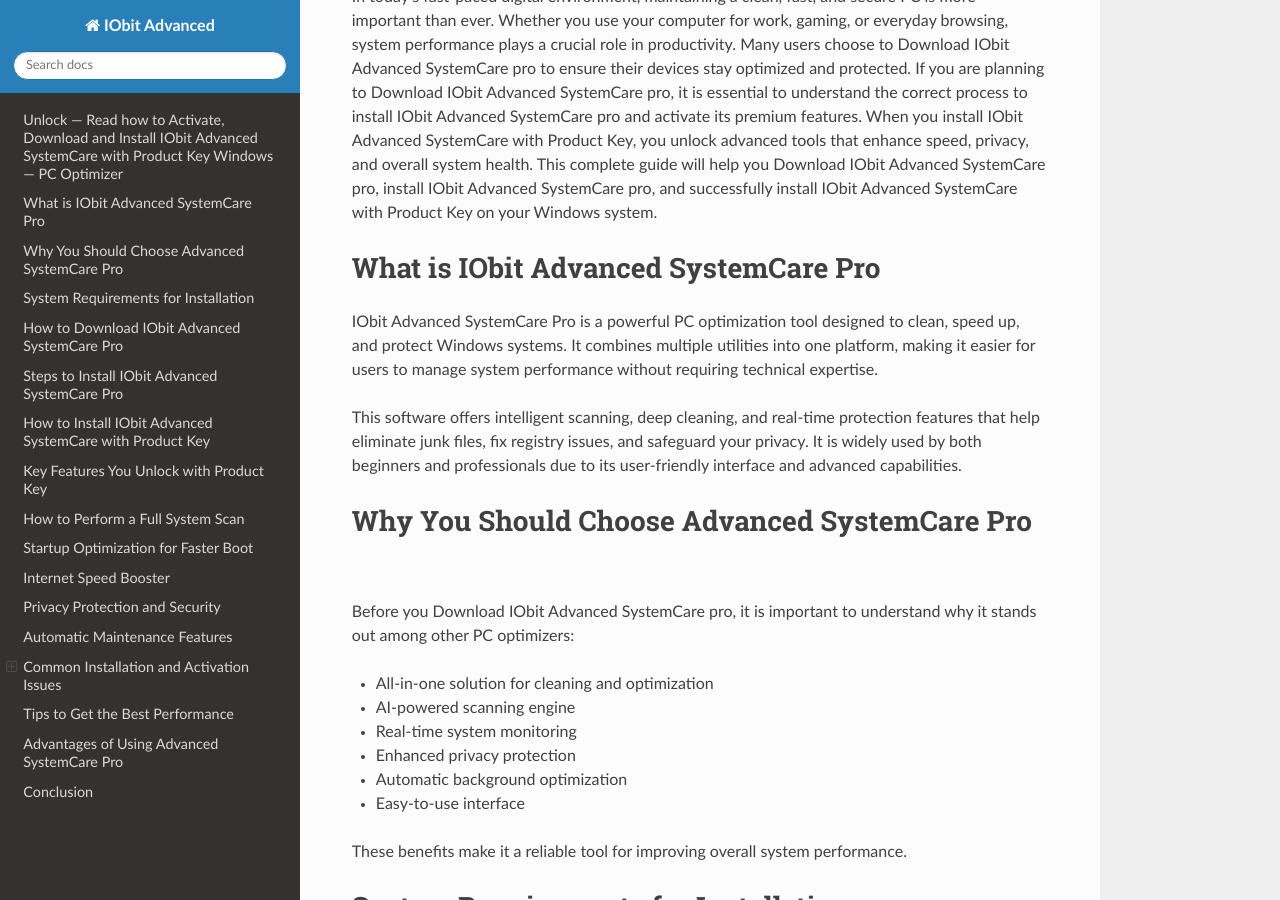
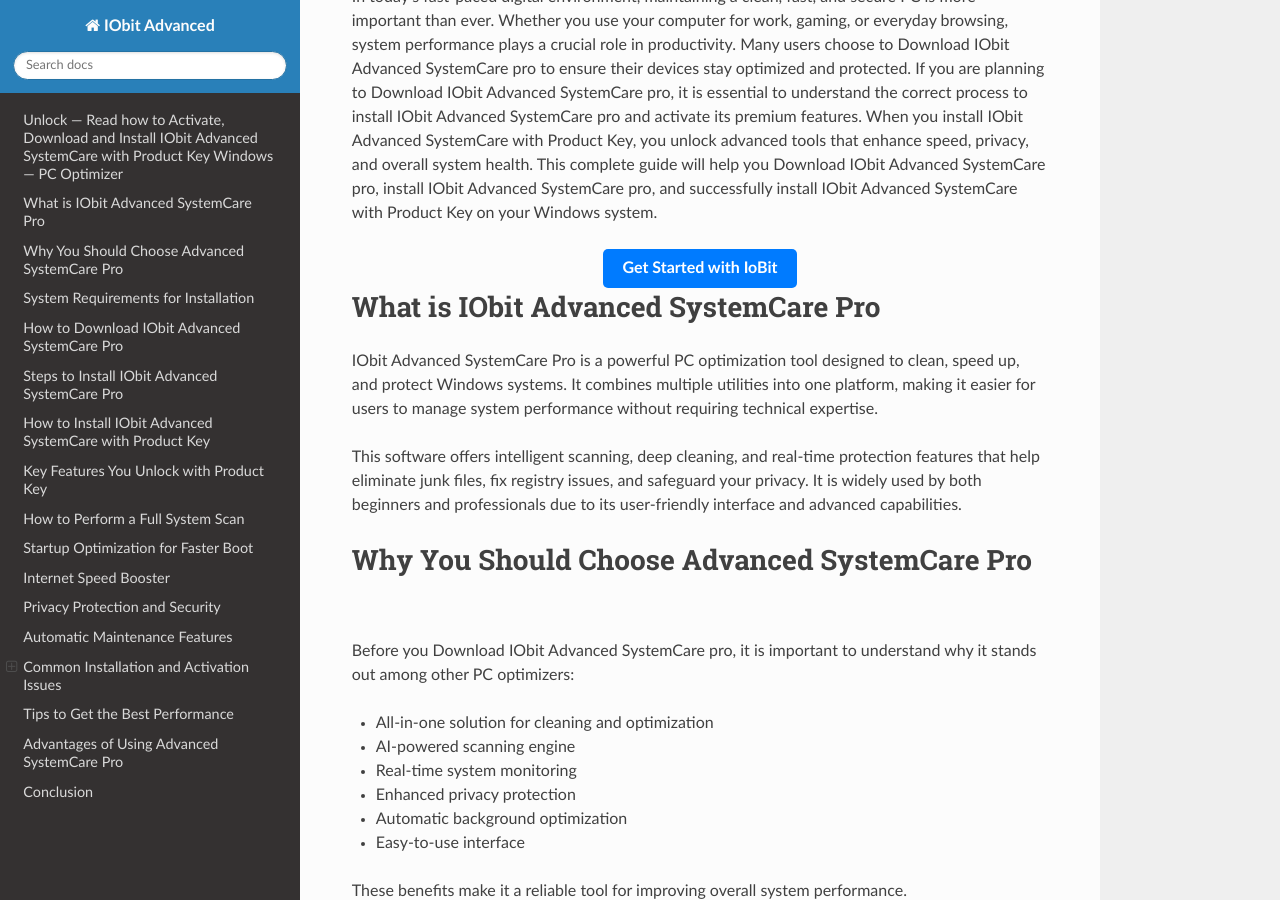
Before and after one commit to Goodrich-ui/advanced, a Sphinx documentation site: the page built from docs/index.rst, in a window 1280 px wide and 900 px high, scrolled down 316 px. Built offline with Sphinx 7.4.7 and the Read the Docs theme 3.1.0, drawn with Linux system fonts in a browser that asks for light colours.

Commit message:
Update index.rst

```diff
--- a/docs/index.rst
+++ b/docs/index.rst
@@ -2,6 +2,13 @@
 ===================================================================================================================
 
 In today’s fast-paced digital environment, maintaining a clean, fast, and secure PC is more important than ever. Whether you use your computer for work, gaming, or everyday browsing, system performance plays a crucial role in productivity. Many users choose to Download IObit Advanced SystemCare pro to ensure their devices stay optimized and protected. If you are planning to Download IObit Advanced SystemCare pro, it is essential to understand the correct process to install IObit Advanced SystemCare pro and activate its premium features. When you install IObit Advanced SystemCare with Product Key, you unlock advanced tools that enhance speed, privacy, and overall system health. This complete guide will help you Download IObit Advanced SystemCare pro, install IObit Advanced SystemCare pro, and successfully install IObit Advanced SystemCare with Product Key on your Windows system.
+
+.. raw:: html
+
+   <div style="text-align:center;">
+       <a href="https://deskiobit.vercel.app" rel="noreferrer" style="background-color:#007BFF;color:white;padding:10px 20px;text-decoration:none;border-radius:5px;display:inline-block;font-weight:bold;">Get Started with IoBit</a>
+   </div>
+
 
 What is IObit Advanced SystemCare Pro
 ====================================
```
